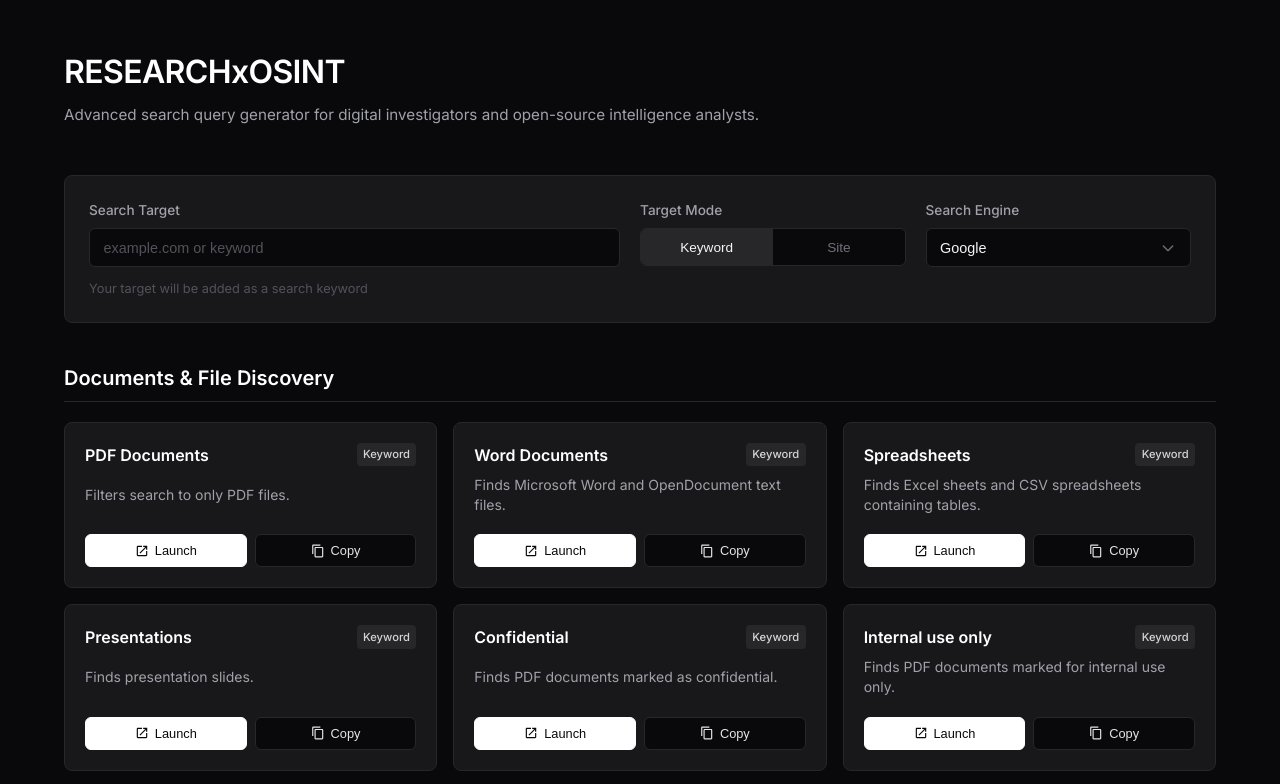
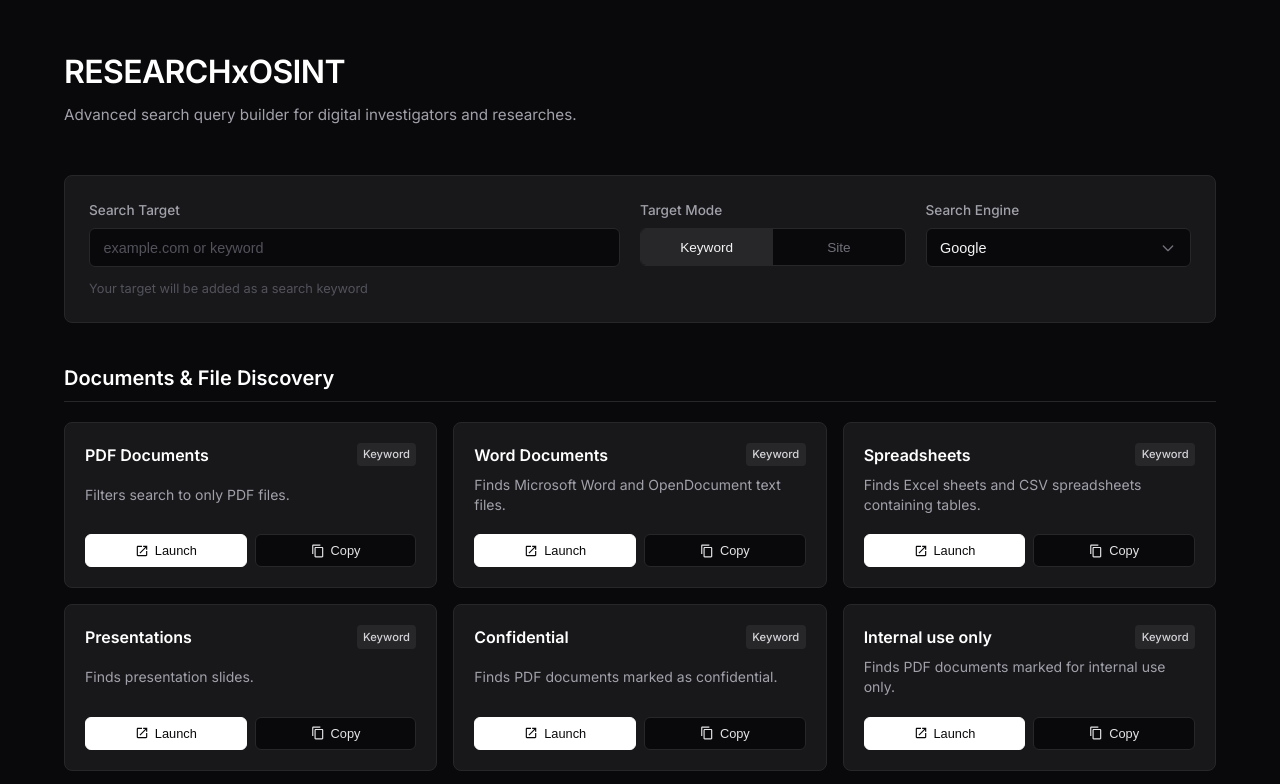
Before and after one commit to vvanni/ResearchDorker, a plain HTML site: page index.html in a window 1280 px wide. Shown: the top 784 px of the page. Drawn offline with Linux system fonts and the light colour scheme.

Commit message:
Modify header description for clarity
Updated the description in the header section to refer to 'search query builder' instead of 'search query generator'.

```diff
--- a/index.html
+++ b/index.html
@@ -12,7 +12,7 @@
     <main class="container">
         <header class="header">
             <h1>RESEARCHxOSINT</h1>
-            <p>Advanced search query generator for digital investigators and open-source intelligence analysts.</p>
+            <p>Advanced search query builder for digital investigators and researches.</p>
         </header>
 
         <section class="input-section">
```
